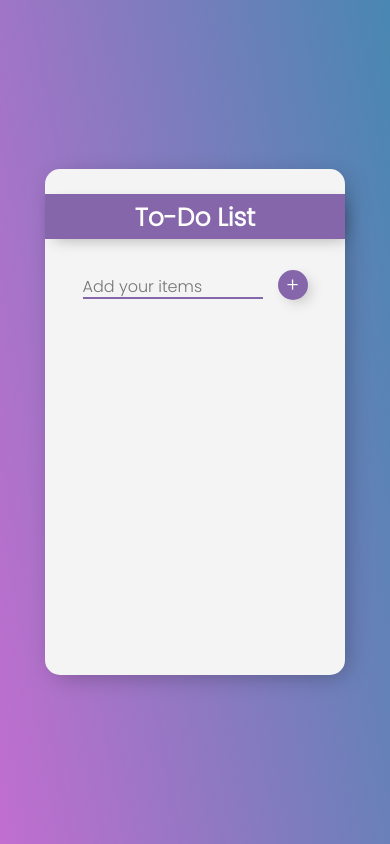
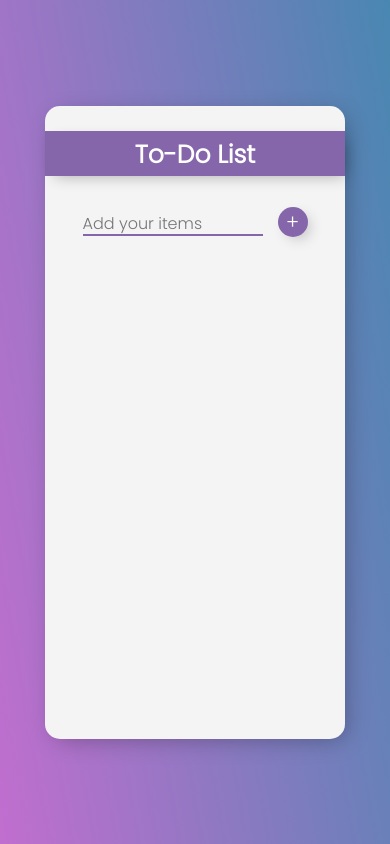
Before and after one commit to asadraiyan/react-todos-list-app, a React (Create React App) app: page / in a window 390 px wide. Built offline with nearby package versions, Linux system fonts and the light colour scheme.

Commit message:
improved functionality of inputlist

```diff
--- a/src/App.css
+++ b/src/App.css
@@ -122,7 +122,7 @@ ol li {
 
 @media only screen and (max-width: 500px) {
   .container {
-    height: 60vh;
+    height: 75vh;
     width: 300px;
   }
   input {
--- a/src/App.js
+++ b/src/App.js
@@ -8,13 +8,14 @@ const App = () => {
     setInputList(e.target.value);
   };
 
-  console.log("inputList =", inputList)
   const itemsHandler = (e) => {
     e.preventDefault();
+    if(inputList.length > 0) {
     setItems((oldItems) => {
       return [...oldItems, inputList];
     });
     setInputList("");
+    }
   };
   const deleteItems = (id) => {
     setItems((oldItems) => {
```
Also changed, not shown: 1 other file (tests, documents, lock files or other folders).
